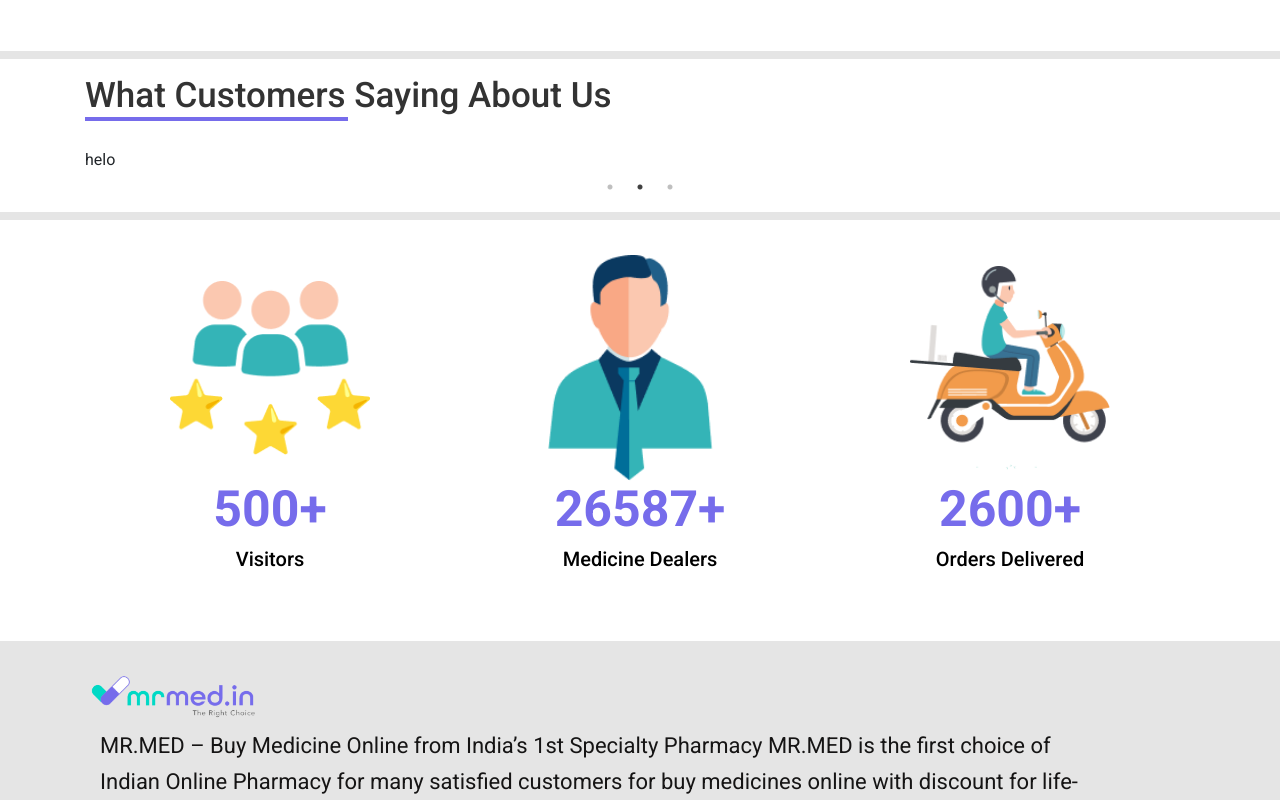
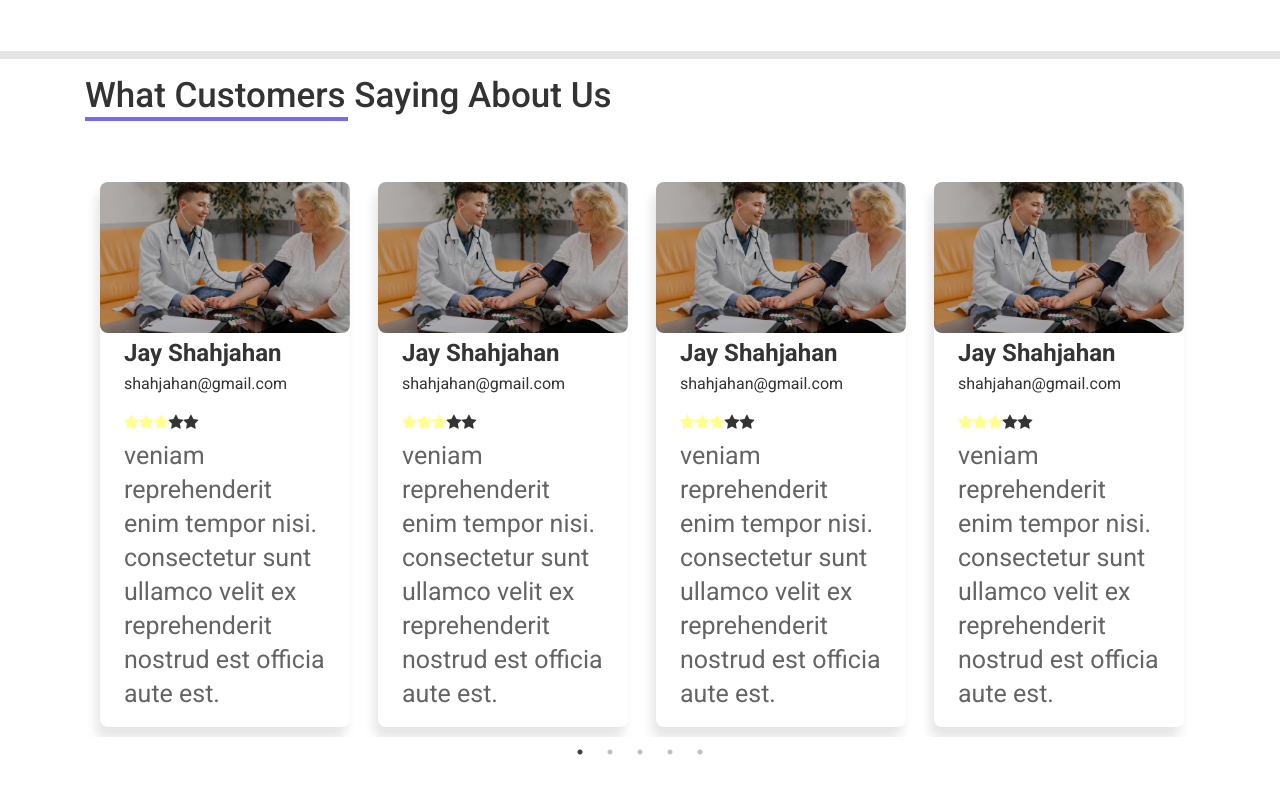
Before and after one commit to PeerSyedHussain/Mr.Med, a React (Create React App) app: page / in a window 1280 px wide. Shown: the part 3880-4680 px from the top of the page. Built offline with nearby package versions, Linux system fonts and the light colour scheme.

Commit message:
customer about us section finished

```diff
--- a/package.json
+++ b/package.json
@@ -7,6 +7,7 @@
     "@testing-library/react": "^11.2.2",
     "@testing-library/user-event": "^12.2.2",
     "bootstrap": "^4.3.1",
+    "font-awesome": "^4.7.0",
     "jquery": "^3.5.1",
     "node-sass": "^4.12.0",
     "popper.js": "^1.16.1",
--- a/src/assets/scss/components/_homepage.scss
+++ b/src/assets/scss/components/_homepage.scss
@@ -356,3 +356,49 @@
 
     }
 }
+
+.customer-review-section{
+    .customer-review-slider{
+        .customer-box{
+            background: $white;
+            box-shadow: -4px 11px 11px rgba(0, 0, 0, 0.1);
+            border-radius: 8px;
+            width: 90% !important;
+            margin: 10px 15px;
+            .customer-pic{
+                img{
+                    border-radius: 8px;
+                    -webkit-border-radius: 8px;
+                    -moz-border-radius: 8px;
+                    -ms-border-radius: 8px;
+                    -o-border-radius: 8px;
+                }
+            }
+            .fa-star{
+                &.checked{
+                    color : #FFFF8D;
+                }
+            }
+            font-style: normal;
+            font-weight: normal;
+            text-transform: lowercase;
+            color: #343434;
+
+            .customer-name{
+                font-weight: bold;
+                font-size: 24px;
+                line-height: 32px;
+                text-transform: capitalize;
+            }
+            .customer-mail-id{
+                font-size: 16px;
+                line-height: 22px;
+            }
+            .customer-review{
+                font-size: 25px;
+                line-height: 34px;
+                color: #646464;
+            }
+        }
+    }
+}
--- a/src/assets/scss/index.scss
+++ b/src/assets/scss/index.scss
@@ -1,6 +1,7 @@
 @import './../../../node_modules/bootstrap/scss/bootstrap';
 @import "~slick-carousel/slick/slick.css";
 @import "~slick-carousel/slick/slick-theme.css";
+@import 'font-awesome/css/font-awesome.min.css';
 @import './components/variable';
 @import './components/common';
 @import './components/homepage';
--- a/src/component/homepagelayouts/CustomerReview.js
+++ b/src/component/homepagelayouts/CustomerReview.js
@@ -9,12 +9,12 @@ function CustomerReview() {
         dots: true,
         infinite: true,
         speed: 500,
-        slidesToShow: 1,
+        slidesToShow: 4,
         slidesToScroll: 1,
         accessibility : true,
         arrows : false,
-        autoplay : true,
-        autoplaySpeed : 3000,
+        // autoplay : true,
+        // autoplaySpeed : 3000,
         adaptiveHeight : true
     };
     return (
@@ -27,8 +27,7 @@ function CustomerReview() {
                             <span className='heading-bottom-line'></span>
                         </h5>
                     </div>
-                    <div className='customer-review-slider py-4'>
-                        {/* <div className='row'> */}
+                    <div className='customer-review-slider py-5'>
                         <Slider {...settings}>
                             <div className='customer-box'>
                                 <div className='customer-pic'>
@@ -39,10 +38,10 @@ function CustomerReview() {
                                     />
                                 </div>
                                 <div className='px-4'>
-                                        <p>Jay Shahjahan</p>
+                                    <p className='customer-name my-1'>Jay Shahjahan</p>
 
-                                        <p>shahjahan@gmail.com</p>
-                                        <div>
+                                    <p className='customer-mail-id '>shahjahan@gmail.com</p>
+                                    <div className='my-1'>
                                         <span class="fa fa-star checked"></span>
                                         <span class="fa fa-star checked"></span>
                                         <span class="fa fa-star checked"></span>
@@ -50,20 +49,117 @@ function CustomerReview() {
                                         <span class="fa fa-star"></span>
                                     </div>
 
-                                        <p>
+                                    <p className='customer-review'>
                                         Veniam reprehenderit enim tempor nisi.
                                         Consectetur sunt ullamco velit ex reprehenderit nostrud est officia aute est.
                                     </p>
                                 </div>
                             </div>
-                                <div>
-                                    helo
+                            <div className='customer-box'>
+                                <div className='customer-pic'>
+                                    <img
+                                        src={ Review1 }
+                                        className="d-inline-block align-top w-100"
+                                        alt="slider"
+                                    />
                                 </div>
-                                <div>
-                                    hi
+                                <div className='px-4'>
+                                    <p className='customer-name my-1'>Jay Shahjahan</p>
+
+                                    <p className='customer-mail-id'>shahjahan@gmail.com</p>
+                                    <div className='my-1'>
+                                        <span class="fa fa-star checked"></span>
+                                        <span class="fa fa-star checked"></span>
+                                        <span class="fa fa-star checked"></span>
+                                        <span class="fa fa-star"></span>
+                                        <span class="fa fa-star"></span>
+                                    </div>
+
+                                    <p className='customer-review'>
+                                        Veniam reprehenderit enim tempor nisi.
+                                        Consectetur sunt ullamco velit ex reprehenderit nostrud est officia aute est.
+                                    </p>
+                                </div>
+                            </div>
+                            <div className='customer-box'>
+                                <div className='customer-pic'>
+                                    <img
+                                        src={ Review1 }
+                                        className="d-inline-block align-top w-100"
+                                        alt="slider"
+                                    />
+                                </div>
+                                <div className='px-4'>
+                                    <p className='customer-name my-1'>Jay Shahjahan</p>
+
+                                    <p className='customer-mail-id'>shahjahan@gmail.com</p>
+                                    <div className='my-1'>
+                                        <span class="fa fa-star checked"></span>
+                                        <span class="fa fa-star checked"></span>
+                                        <span class="fa fa-star checked"></span>
+                                        <span class="fa fa-star"></span>
+                                        <span class="fa fa-star"></span>
+                                    </div>
+
+                                    <p className='customer-review'>
+                                        Veniam reprehenderit enim tempor nisi.
+                                        Consectetur sunt ullamco velit ex reprehenderit nostrud est officia aute est.
+                                    </p>
+                                </div>
+                            </div>
+                            <div className='customer-box'>
+                                <div className='customer-pic'>
+                                    <img
+                                        src={ Review1 }
+                                        className="d-inline-block align-top w-100"
+                                        alt="slider"
+                                    />
+                                </div>
+                                <div className='px-4'>
+                                    <p className='customer-name my-1'>Jay Shahjahan</p>
+
+                                    <p className='customer-mail-id'>shahjahan@gmail.com</p>
+                                    <div className='my-1'>
+                                        <span class="fa fa-star checked"></span>
+                                        <span class="fa fa-star checked"></span>
+                                        <span class="fa fa-star checked"></span>
+                                        <span class="fa fa-star"></span>
+                                        <span class="fa fa-star"></span>
+                                    </div>
+
+                                    <p className='customer-review'>
+                                        Veniam reprehenderit enim tempor nisi.
+                                        Consectetur sunt ullamco velit ex reprehenderit nostrud est officia aute est.
+                                    </p>
+                                </div>
+                            </div>
+                            <div className='customer-box'>
+                                <div className='customer-pic'>
+                                    <img
+                                        src={ Review1 }
+                                        className="d-inline-block align-top w-100"
+                                        alt="slider"
+                                    />
+                                </div>
+                                <div className='px-4'>
+                                    <p className='customer-name my-1'>Jay Shahjahan</p>
+
+                                    <p className='customer-mail-id'>shahjahan@gmail.com</p>
+                                    <div className='my-1'>
+                                        <span class="fa fa-star checked"></span>
+                                        <span class="fa fa-star checked"></span>
+                                        <span class="fa fa-star checked"></span>
+                                        <span class="fa fa-star"></span>
+                                        <span class="fa fa-star"></span>
+                                    </div>
+
+                                    <p className='customer-review'>
+                                        Veniam reprehenderit enim tempor nisi.
+                                        Consectetur sunt ullamco velit ex reprehenderit nostrud est officia aute est.
+                                    </p>
+                                </div>
                             </div>
                         </Slider>
-                        {/* </div> */}
                     </div>
                 </div>
             </div>
```
Also changed, not shown: src/assets/css/app.css, 2 other files (tests, documents, lock files or other folders). Lines whose indentation alone changed are shown as unchanged.
